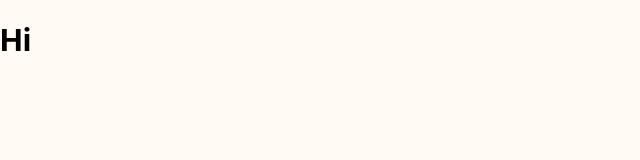
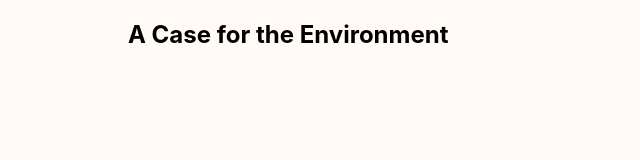
Before and after one commit to jkvaternik/earth-data-viz, a plain HTML site: page index.html in a window 1280 px wide. Shown: the whole page, without its empty margins (0-640 px from the left). Drawn offline with Linux system fonts and the light colour scheme.

Commit message:
Edit boilerplate CSS

```diff
--- a/index.css
+++ b/index.css
@@ -5,9 +5,14 @@ html {
 body {
   margin: 0;
   background-color: #FFFBF4;
-  font-family: 'Roboto', Arial, sans-serif;
+  font-family: -apple-system, BlinkMacSystemFont, 'Segoe UI', Roboto, Oxygen, Ubuntu, Cantarell, 'Open Sans', 'Helvetica Neue', sans-serif;
 }
 
 *, *:before, *:after {
   box-sizing: inherit;
 }
+
+section {
+  width: 80%;
+  margin: 0 auto;
+}
--- a/index.html
+++ b/index.html
@@ -1,6 +1,7 @@
 <!doctype html>
 
 <html lang="en">
+
 <head>
   <meta charset="utf-8">
 
@@ -12,7 +13,20 @@
 </head>
 
 <body>
-  <h1>Hi</h1>
+  <section id="landing">
+    <h1>A Case for the Environment</h1>
+    <!-- Short introduction to project -->
+  </section>
+  <section id="alex">
+    <!-- Add Alex's visualizations/insights -->
+  </section>
+  <section id="tatum">
+    <!-- Add Tatum's visualizations/insights -->
+  </section>
+  <section id="jaime">
+    <!-- Add Jaime's visualizations/insights -->
+  </section>
   <script src="js/script.js"></script>
 </body>
+
 </html>
```
